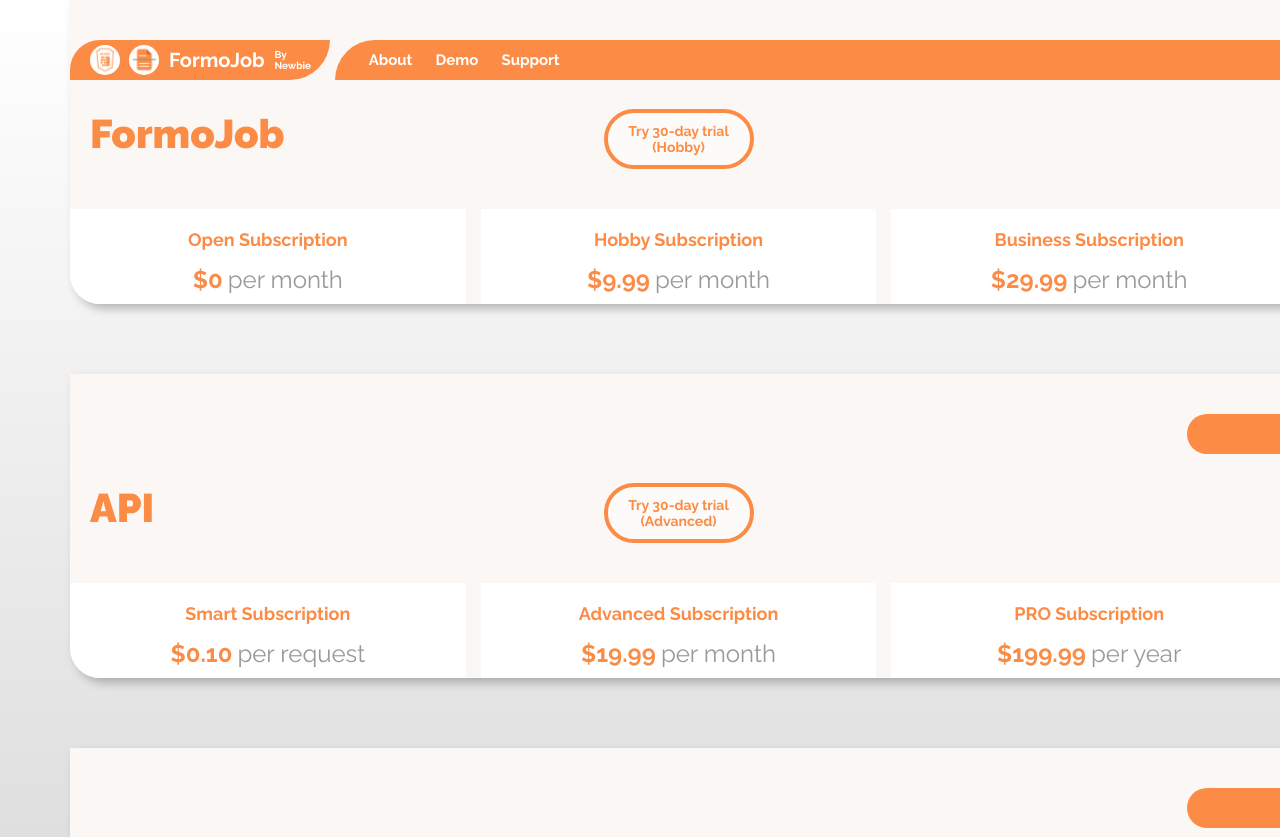
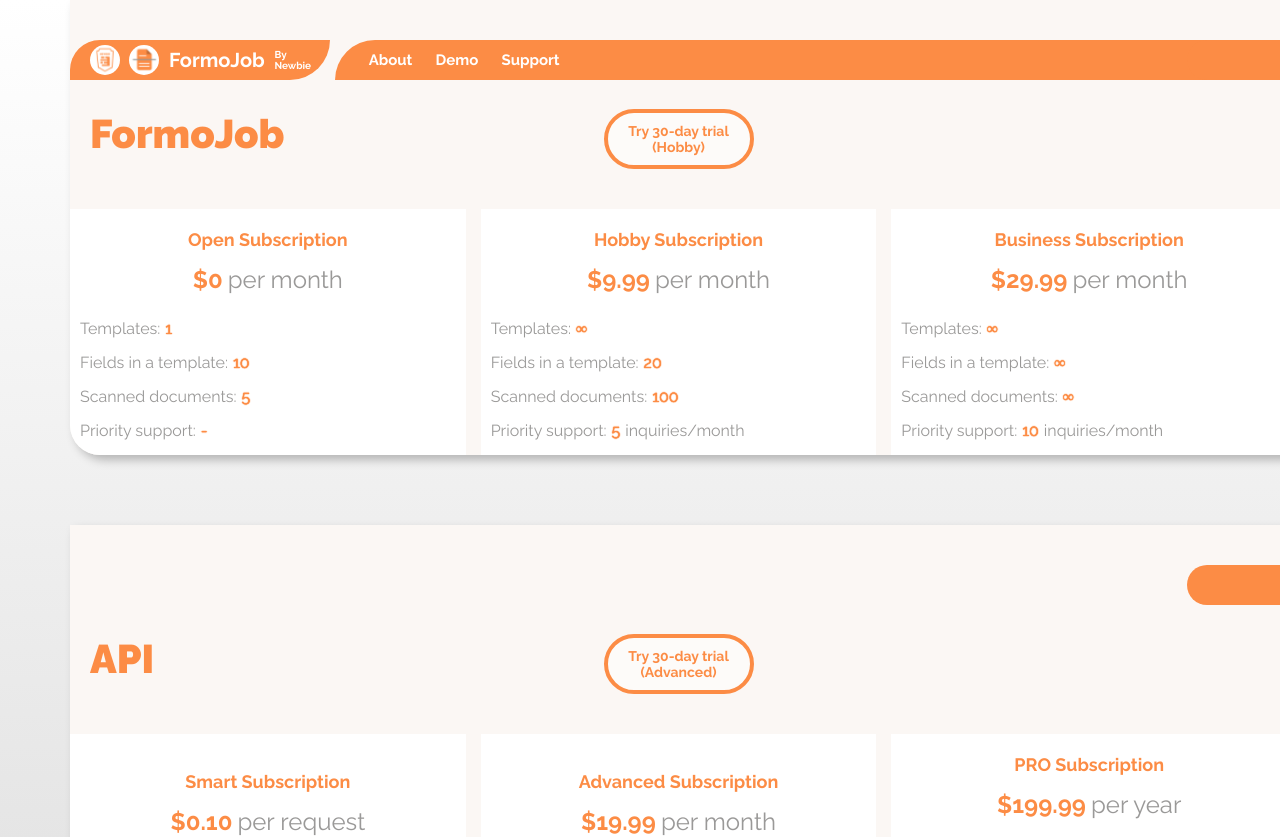
Before and after one commit to Balaborka/FormoJob-, a React (Create React App) app: page / in a window 1280 px wide. Shown: the top 837 px of the page. Built offline with nearby package versions, Linux system fonts and the light colour scheme.

Commit message:
Some layout changing

```diff
--- a/src/components/subscriptionsSection.tsx
+++ b/src/components/subscriptionsSection.tsx
@@ -24,6 +24,15 @@ export const SubscriptionsSection: React.FunctionComponent<SubscriptionsSectionP
                             <div className='price'>${el.price}</div>
                             <div className='paymentTepe'>{el.paymentType}</div>
                         </div>
+                        <div className='features'>
+                            {el.features.map((fe) => (
+                                <div className='feature' key={fe.id}>
+                                    <div className='featureName'>{fe.name}:</div>
+                                    <div className='featureValue'>{fe.value}</div>
+                                    <div className='featureNote'>{fe.note}</div>
+                                </div>
+                            ))}
+                        </div>
                     </div>
                 ))}
             </div>
--- a/src/data/BuyPage.json
+++ b/src/data/BuyPage.json
@@ -56,7 +56,8 @@
           {
             "id": "3",
             "name": "Priority support",
-            "value": "5"
+            "value": "5",
+            "note": "inquiries/month"
           }
         ]
       },
@@ -84,7 +85,8 @@
           {
             "id": "3",
             "name": "Priority support",
-            "value": "10"
+            "value": "10",
+            "note": "inquiries/month"
           }
         ]
       }
@@ -137,7 +139,8 @@
           {
             "id": "2",
             "name": "Priority support",
-            "value": "5"
+            "value": "5",
+            "note": "inquiries/month"
           }
         ]
       },
@@ -160,7 +163,8 @@
           {
             "id": "2",
             "name": "Priority support",
-            "value": "10"
+            "value": "10",
+            "note": "inquiries/month"
           },
           {
             "id": "3",
--- a/src/index.css
+++ b/src/index.css
@@ -300,3 +300,16 @@ body {
     font-weight: bold;
     margin-right: 5px;
 }
+.features {
+    margin-left: 10px;
+    align-self: flex-start;
+}
+.feature {
+    display: flex;
+}
+.featureValue {
+    text-shadow: 0 0 1px #FC8C45, 0 0 1px #FC8C45, 0 0 1px #FC8C45;
+    margin-left: 5px;
+    margin-right: 5px;
+    color: #FC8C45;
+}
```
